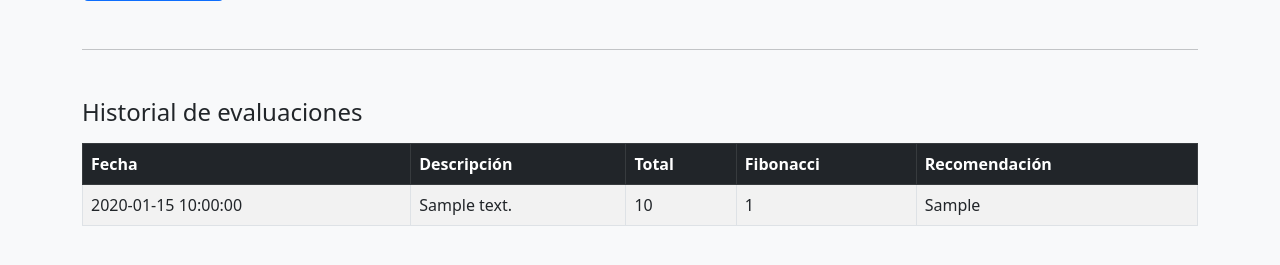
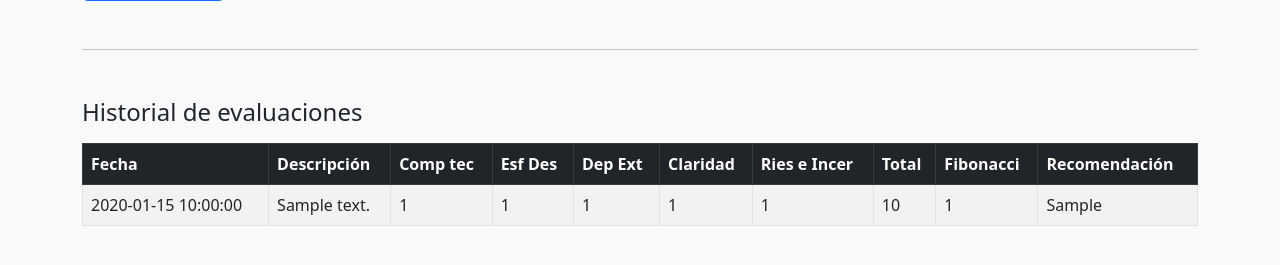
Before and after one commit to dannyvaron92/Evaluador-hu, a Flask app: page / in a window 1280 px wide. Shown: the part 343-608 px from the top of the page. Run offline with Flask 3, Linux system fonts and the light colour scheme; tables that the repository leaves empty hold one stand-in row (values such as "Sample post").

Commit message:
Update index.html

```diff
--- a/templates/index.html
+++ b/templates/index.html
@@ -46,6 +46,11 @@
       <tr>
         <th>Fecha</th>
         <th>Descripción</th>
+        <th>Comp tec</th>
+        <th>Esf Des</th>
+        <th>Dep Ext</th>
+        <th>Claridad</th>
+        <th>Ries e Incer</th>
         <th>Total</th>
         <th>Fibonacci</th>
         <th>Recomendación</th>
@@ -56,6 +61,11 @@
       <tr>
         <td>{{ row[10] }}</td>
         <td>{{ row[1] }}</td>
+        <td>{{ row[2] }}</td>
+        <td>{{ row[3] }}</td>
+        <td>{{ row[4] }}</td>
+        <td>{{ row[5] }}</td>
+        <td>{{ row[6] }}</td>
         <td>{{ row[7] }}</td>
         <td>{{ row[8] }}</td>
         <td>{{ row[9] }}</td>
```
